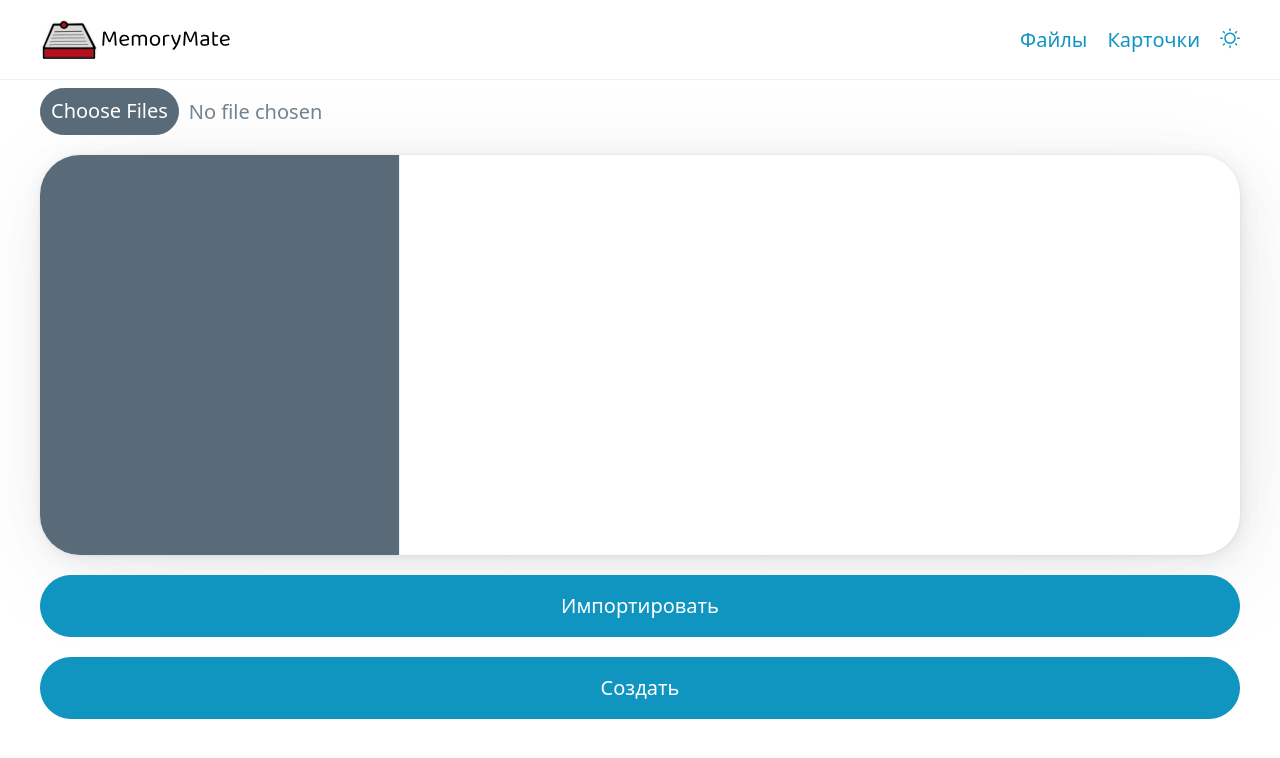
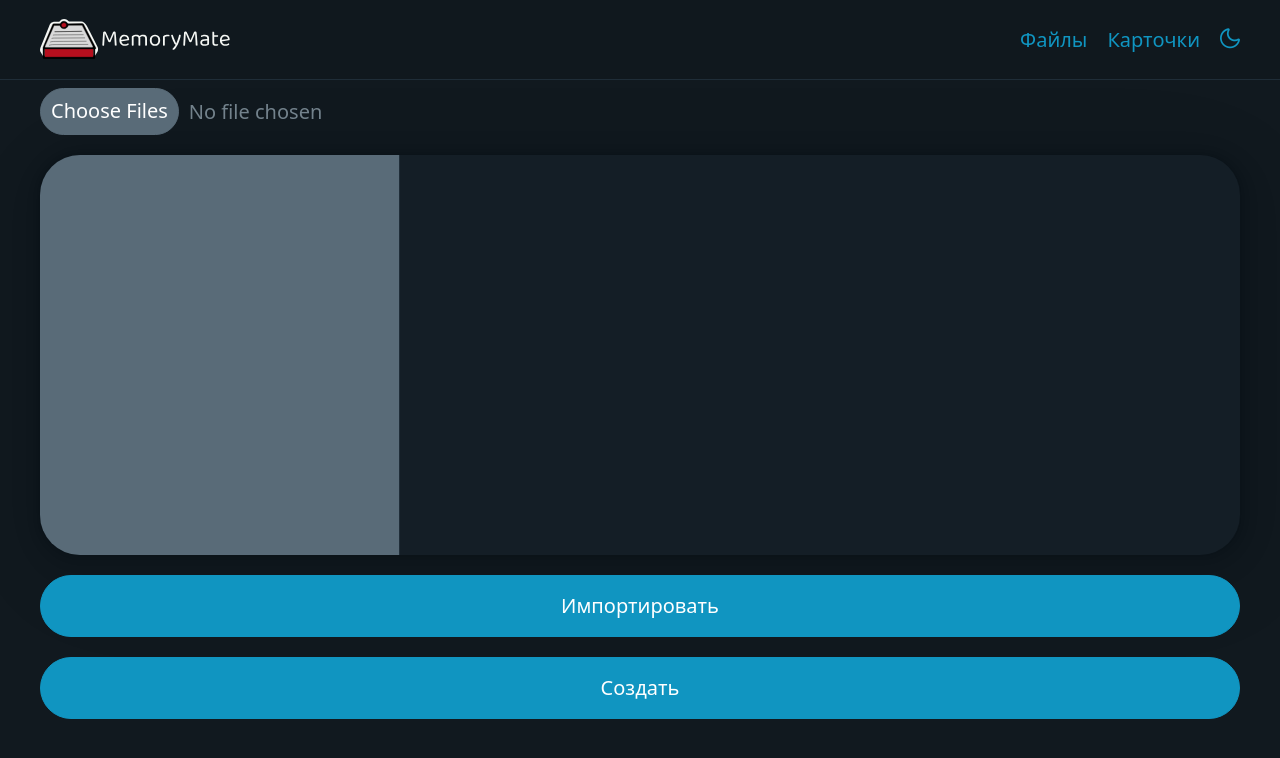
Before and after one commit to Rtif173/flashcards-vue, a Vue app: page / in a window 1280 px wide. Shown: the top 758 px of the page. Built offline with nearby package versions, Linux system fonts and the light colour scheme; what vue3-touch-events would draw is missing.

Commit message:
save theme in local storage

```diff
--- a/src/components/Header.vue
+++ b/src/components/Header.vue
@@ -1,9 +1,13 @@
 <script setup>
 import { ref } from 'vue';
-const lightTheme = ref(true);
+
+const initialTheme = localStorage.getItem("theme") == "light";
+const lightTheme = ref(initialTheme);
+document.querySelector("html").setAttribute("data-theme", lightTheme.value ? "light" : "dark");
 function changeTheme(){
   lightTheme.value = !lightTheme.value;
-  document.querySelector("html").setAttribute("data-theme", lightTheme.value ? "light" : "dark")
+  document.querySelector("html").setAttribute("data-theme", lightTheme.value ? "light" : "dark");
+  localStorage.setItem("theme", lightTheme.value ? "light" : "dark")
 }
 </script>
 <template>
```
